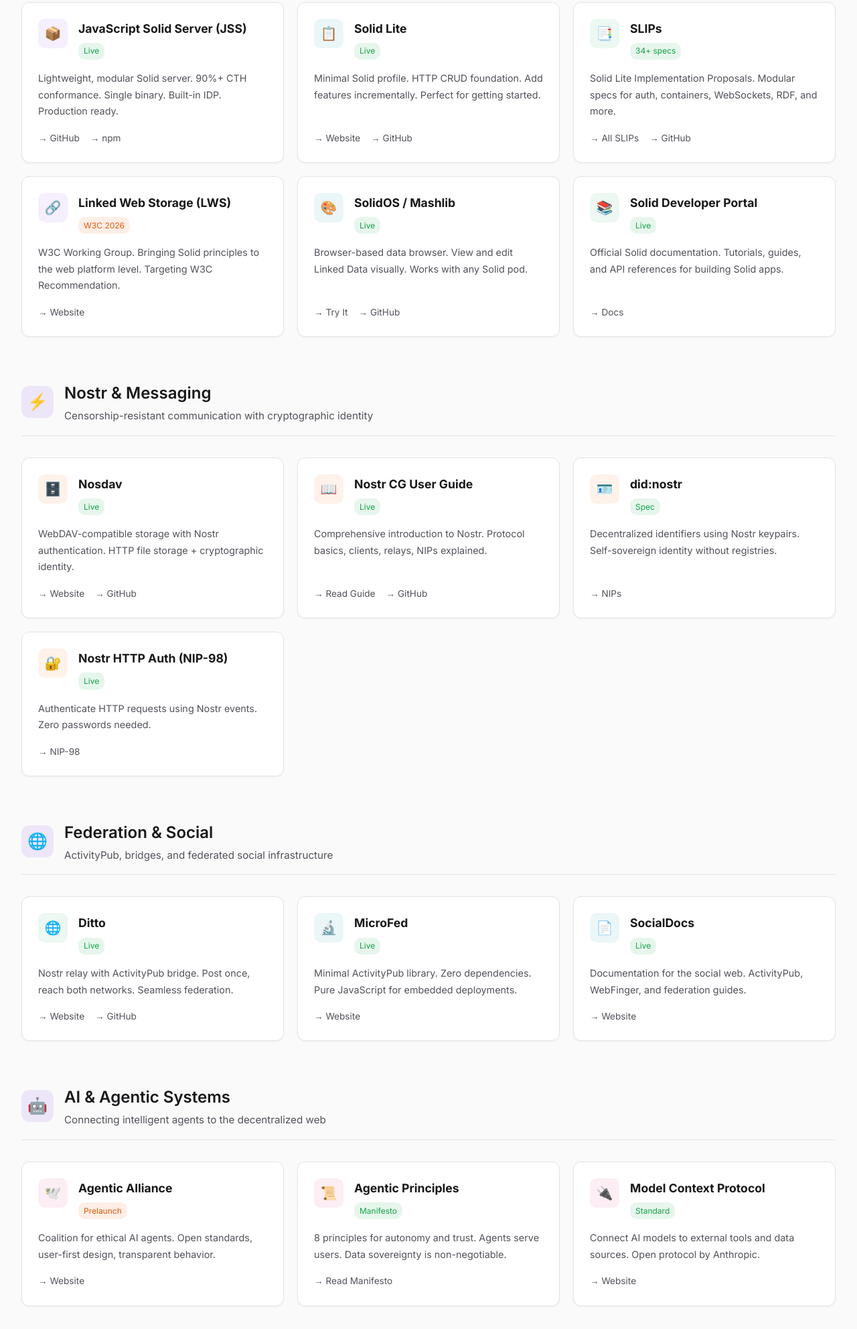
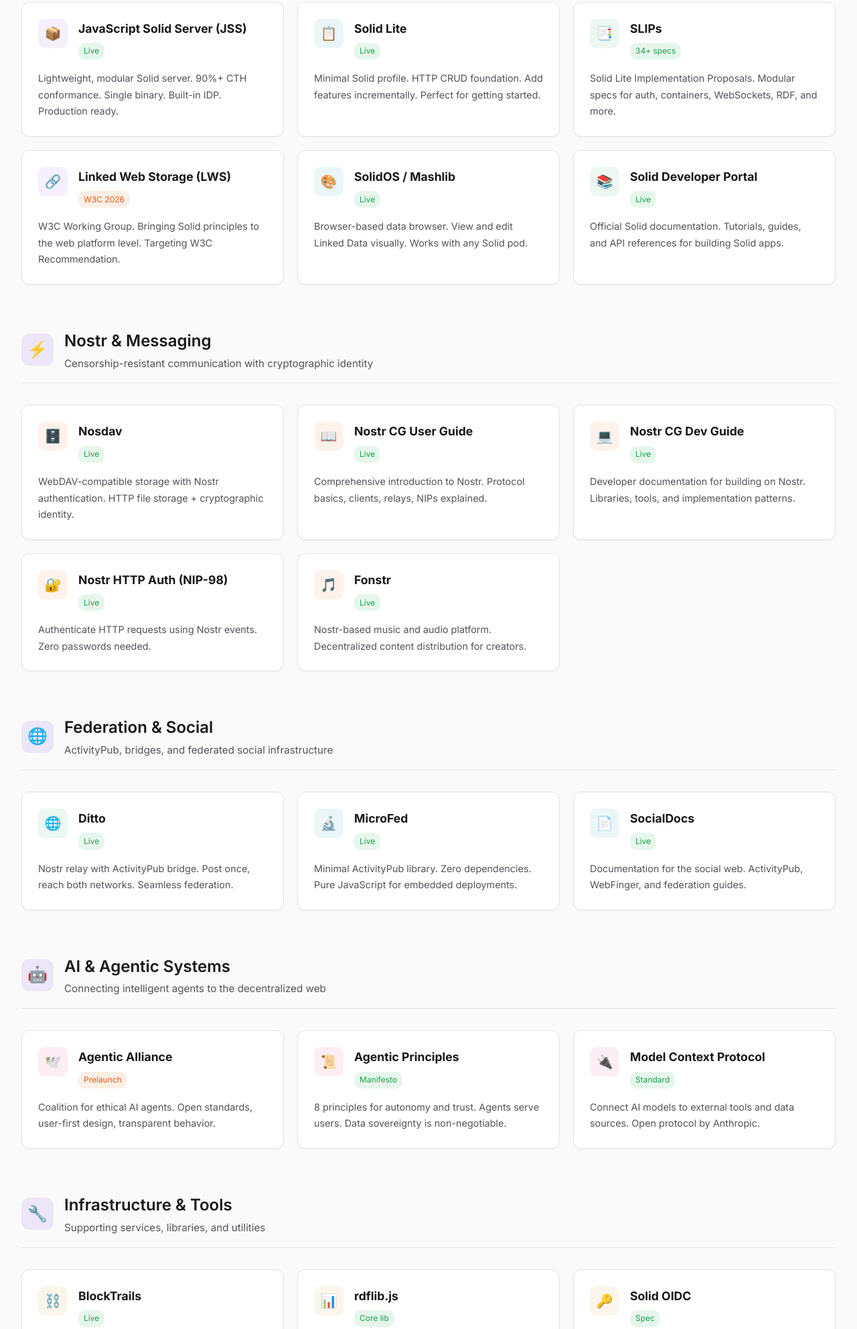
Before and after one commit to sandy-mount/sandymount, a website: page index.html in a window 1280 px wide. Shown: the part 1986-3970 px from the top of the page at 67% size. Drawn offline with Linux system fonts and the light colour scheme.

Commit message:
Make project cards fully clickable, add devguide and fonstr
- Convert all project cards from divs to anchor tags (whole card clickable)
- Remove CTH Conformance (not needed)
- Add Nostr CG Dev Guide alongside User Guide
- Add Fonstr (nostr-based music platform)
- Remove did:nostr card (covered by NIPs)

```diff
--- a/index.html
+++ b/index.html
@@ -294,7 +294,7 @@
       grid-template-columns: repeat(auto-fill, minmax(320px, 1fr));
       gap: 1.25rem;
     }
-    .project-card {
+    a.project-card {
       background: var(--bg-card);
       border: 1px solid var(--border);
       border-radius: 12px;
@@ -303,11 +303,15 @@
       display: flex;
       flex-direction: column;
       box-shadow: 0 1px 3px rgba(0,0,0,0.05);
+      color: var(--text);
+      text-decoration: none;
+      cursor: pointer;
     }
-    .project-card:hover {
+    a.project-card:hover {
       border-color: var(--accent);
       transform: translateY(-2px);
       box-shadow: 0 10px 30px rgba(0,0,0,0.1);
+      color: var(--text);
     }
     .project-top {
       display: flex;
@@ -350,21 +354,7 @@
       color: var(--text-muted);
       font-size: 0.9rem;
       flex-grow: 1;
-      margin-bottom: 1rem;
     }
-    .project-links {
-      display: flex;
-      gap: 1rem;
-      font-size: 0.85rem;
-      flex-wrap: wrap;
-    }
-    .project-links a {
-      color: var(--text-muted);
-      display: flex;
-      align-items: center;
-      gap: 0.3rem;
-    }
-    .project-links a:hover { color: var(--accent); }
 
     /* Architecture Diagram */
     .arch-section {
@@ -630,7 +620,7 @@
         </div>
       </div>
       <div class="projects-grid">
-        <div class="project-card">
+        <a href="https://github.com/JavaScriptSolidServer/JavaScriptSolidServer" class="project-card">
           <div class="project-top">
             <div class="project-icon">📦</div>
             <div class="project-info">
@@ -639,12 +629,8 @@
             </div>
           </div>
           <p>Lightweight, modular Solid server. 90%+ CTH conformance. Single binary. Built-in IDP. Production ready.</p>
-          <div class="project-links">
-            <a href="https://github.com/JavaScriptSolidServer/JavaScriptSolidServer">→ GitHub</a>
-            <a href="https://www.npmjs.com/package/jss">→ npm</a>
-          </div>
-        </div>
-        <div class="project-card">
+        </a>
+        <a href="https://solid-lite.org" class="project-card">
           <div class="project-top">
             <div class="project-icon cyan">📋</div>
             <div class="project-info">
@@ -653,12 +639,8 @@
             </div>
           </div>
           <p>Minimal Solid profile. HTTP CRUD foundation. Add features incrementally. Perfect for getting started.</p>
-          <div class="project-links">
-            <a href="https://solid-lite.org">→ Website</a>
-            <a href="https://github.com/solid-lite">→ GitHub</a>
-          </div>
-        </div>
-        <div class="project-card">
+        </a>
+        <a href="https://solid-lite.github.io/slips/" class="project-card">
           <div class="project-top">
             <div class="project-icon green">📑</div>
             <div class="project-info">
@@ -667,12 +649,8 @@
             </div>
           </div>
           <p>Solid Lite Implementation Proposals. Modular specs for auth, containers, WebSockets, RDF, and more.</p>
-          <div class="project-links">
-            <a href="https://solid-lite.github.io/slips/">→ All SLIPs</a>
-            <a href="https://github.com/solid-lite/slips">→ GitHub</a>
-          </div>
-        </div>
-        <div class="project-card">
+        </a>
+        <a href="https://linkedwebstorage.com" class="project-card">
           <div class="project-top">
             <div class="project-icon">🔗</div>
             <div class="project-info">
@@ -681,11 +659,8 @@
             </div>
           </div>
           <p>W3C Working Group. Bringing Solid principles to the web platform level. Targeting W3C Recommendation.</p>
-          <div class="project-links">
-            <a href="https://linkedwebstorage.com">→ Website</a>
-          </div>
-        </div>
-        <div class="project-card">
+        </a>
+        <a href="https://solidos.github.io/mashlib/" class="project-card">
           <div class="project-top">
             <div class="project-icon cyan">🎨</div>
             <div class="project-info">
@@ -694,12 +669,8 @@
             </div>
           </div>
           <p>Browser-based data browser. View and edit Linked Data visually. Works with any Solid pod.</p>
-          <div class="project-links">
-            <a href="https://solidos.github.io/mashlib/">→ Try It</a>
-            <a href="https://github.com/SolidOS">→ GitHub</a>
-          </div>
-        </div>
-        <div class="project-card">
+        </a>
+        <a href="https://solidproject.org/developers" class="project-card">
           <div class="project-top">
             <div class="project-icon green">📚</div>
             <div class="project-info">
@@ -708,10 +679,7 @@
             </div>
           </div>
           <p>Official Solid documentation. Tutorials, guides, and API references for building Solid apps.</p>
-          <div class="project-links">
-            <a href="https://solidproject.org/developers">→ Docs</a>
-          </div>
-        </div>
+        </a>
       </div>
     </div>
 
@@ -725,7 +693,7 @@
         </div>
       </div>
       <div class="projects-grid">
-        <div class="project-card">
+        <a href="https://nosdav.com" class="project-card">
           <div class="project-top">
             <div class="project-icon orange">🗄️</div>
             <div class="project-info">
@@ -734,12 +702,8 @@
             </div>
           </div>
           <p>WebDAV-compatible storage with Nostr authentication. HTTP file storage + cryptographic identity.</p>
-          <div class="project-links">
-            <a href="https://nosdav.com">→ Website</a>
-            <a href="https://github.com/nosdav">→ GitHub</a>
-          </div>
-        </div>
-        <div class="project-card">
+        </a>
+        <a href="https://nostrcg.github.io/userguide/" class="project-card">
           <div class="project-top">
             <div class="project-icon orange">📖</div>
             <div class="project-info">
@@ -748,25 +712,18 @@
             </div>
           </div>
           <p>Comprehensive introduction to Nostr. Protocol basics, clients, relays, NIPs explained.</p>
-          <div class="project-links">
-            <a href="https://nostrcg.github.io/userguide/">→ Read Guide</a>
-            <a href="https://github.com/nostrcg/userguide">→ GitHub</a>
-          </div>
-        </div>
-        <div class="project-card">
+        </a>
+        <a href="https://nostrcg.github.io/devguide/" class="project-card">
           <div class="project-top">
-            <div class="project-icon orange">🪪</div>
+            <div class="project-icon orange">💻</div>
             <div class="project-info">
-              <h4>did:nostr</h4>
-              <span class="status">Spec</span>
+              <h4>Nostr CG Dev Guide</h4>
+              <span class="status">Live</span>
             </div>
           </div>
-          <p>Decentralized identifiers using Nostr keypairs. Self-sovereign identity without registries.</p>
-          <div class="project-links">
-            <a href="https://github.com/nostr-protocol/nips">→ NIPs</a>
-          </div>
-        </div>
-        <div class="project-card">
+          <p>Developer documentation for building on Nostr. Libraries, tools, and implementation patterns.</p>
+        </a>
+        <a href="https://github.com/nostr-protocol/nips/blob/master/98.md" class="project-card">
           <div class="project-top">
             <div class="project-icon orange">🔐</div>
             <div class="project-info">
@@ -775,10 +732,17 @@
             </div>
           </div>
           <p>Authenticate HTTP requests using Nostr events. Zero passwords needed.</p>
-          <div class="project-links">
-            <a href="https://github.com/nostr-protocol/nips/blob/master/98.md">→ NIP-98</a>
+        </a>
+        <a href="https://fonstr.com" class="project-card">
+          <div class="project-top">
+            <div class="project-icon orange">🎵</div>
+            <div class="project-info">
+              <h4>Fonstr</h4>
+              <span class="status">Live</span>
+            </div>
           </div>
-        </div>
+          <p>Nostr-based music and audio platform. Decentralized content distribution for creators.</p>
+        </a>
       </div>
     </div>
 
@@ -792,7 +756,7 @@
         </div>
       </div>
       <div class="projects-grid">
-        <div class="project-card">
+        <a href="https://soapbox.pub/ditto/" class="project-card">
           <div class="project-top">
             <div class="project-icon green">🌐</div>
             <div class="project-info">
@@ -801,12 +765,8 @@
             </div>
           </div>
           <p>Nostr relay with ActivityPub bridge. Post once, reach both networks. Seamless federation.</p>
-          <div class="project-links">
-            <a href="https://soapbox.pub/ditto/">→ Website</a>
-            <a href="https://github.com/soapbox-pub/ditto">→ GitHub</a>
-          </div>
-        </div>
-        <div class="project-card">
+        </a>
+        <a href="https://microfed.org" class="project-card">
           <div class="project-top">
             <div class="project-icon cyan">🔬</div>
             <div class="project-info">
@@ -815,11 +775,8 @@
             </div>
           </div>
           <p>Minimal ActivityPub library. Zero dependencies. Pure JavaScript for embedded deployments.</p>
-          <div class="project-links">
-            <a href="https://microfed.org">→ Website</a>
-          </div>
-        </div>
-        <div class="project-card">
+        </a>
+        <a href="https://socialdocs.org" class="project-card">
           <div class="project-top">
             <div class="project-icon cyan">📄</div>
             <div class="project-info">
@@ -828,10 +785,7 @@
             </div>
           </div>
           <p>Documentation for the social web. ActivityPub, WebFinger, and federation guides.</p>
-          <div class="project-links">
-            <a href="https://socialdocs.org">→ Website</a>
-          </div>
-        </div>
+        </a>
       </div>
     </div>
 
@@ -845,7 +799,7 @@
         </div>
       </div>
       <div class="projects-grid">
-        <div class="project-card">
+        <a href="https://agenticalliance.com" class="project-card">
           <div class="project-top">
             <div class="project-icon pink">🕊️</div>
             <div class="project-info">
@@ -854,11 +808,8 @@
             </div>
           </div>
           <p>Coalition for ethical AI agents. Open standards, user-first design, transparent behavior.</p>
-          <div class="project-links">
-            <a href="https://agenticalliance.com">→ Website</a>
-          </div>
-        </div>
-        <div class="project-card">
+        </a>
+        <a href="./manifesto.html" class="project-card">
           <div class="project-top">
             <div class="project-icon pink">📜</div>
             <div class="project-info">
@@ -867,11 +818,8 @@
             </div>
           </div>
           <p>8 principles for autonomy and trust. Agents serve users. Data sovereignty is non-negotiable.</p>
-          <div class="project-links">
-            <a href="./manifesto.html">→ Read Manifesto</a>
-          </div>
-        </div>
-        <div class="project-card">
+        </a>
+        <a href="https://modelcontextprotocol.io" class="project-card">
           <div class="project-top">
             <div class="project-icon pink">🔌</div>
             <div class="project-info">
@@ -880,10 +828,7 @@
             </div>
           </div>
           <p>Connect AI models to external tools and data sources. Open protocol by Anthropic.</p>
-          <div class="project-links">
-            <a href="https://modelcontextprotocol.io">→ Website</a>
-          </div>
-        </div>
+        </a>
       </div>
     </div>
 
@@ -897,7 +842,7 @@
         </div>
       </div>
       <div class="projects-grid">
-        <div class="project-card">
+        <a href="https://blocktrails.org" class="project-card">
           <div class="project-top">
             <div class="project-icon yellow">⛓️</div>
             <div class="project-info">
@@ -906,24 +851,8 @@
             </div>
           </div>
           <p>Bitcoin state anchoring with cryptographic key chains. Nostr-native state on Bitcoin.</p>
-          <div class="project-links">
-            <a href="https://blocktrails.org">→ Website</a>
-          </div>
-        </div>
-        <div class="project-card">
-          <div class="project-top">
-            <div class="project-icon yellow">🧪</div>
-            <div class="project-info">
-              <h4>CTH Conformance</h4>
-              <span class="status">Testing</span>
-            </div>
-          </div>
-          <p>Solid Conformance Test Harness. Validate server implementations against the spec.</p>
-          <div class="project-links">
-            <a href="https://github.com/solid-contrib/conformance-test-harness">→ GitHub</a>
-          </div>
-        </div>
-        <div class="project-card">
+        </a>
+        <a href="https://github.com/linkeddata/rdflib.js" class="project-card">
           <div class="project-top">
             <div class="project-icon yellow">📊</div>
             <div class="project-info">
@@ -932,11 +861,8 @@
             </div>
           </div>
           <p>JavaScript RDF library. Parse, serialize, and query Linked Data in the browser and Node.js.</p>
-          <div class="project-links">
-            <a href="https://github.com/linkeddata/rdflib.js">→ GitHub</a>
-          </div>
-        </div>
-        <div class="project-card">
+        </a>
+        <a href="https://solidproject.org/TR/oidc" class="project-card">
           <div class="project-top">
             <div class="project-icon yellow">🔑</div>
             <div class="project-info">
@@ -945,10 +871,7 @@
             </div>
           </div>
           <p>OpenID Connect profile for Solid. Decentralized authentication for pod access.</p>
-          <div class="project-links">
-            <a href="https://solidproject.org/TR/oidc">→ Spec</a>
-          </div>
-        </div>
+        </a>
       </div>
     </div>
   </section>
```
